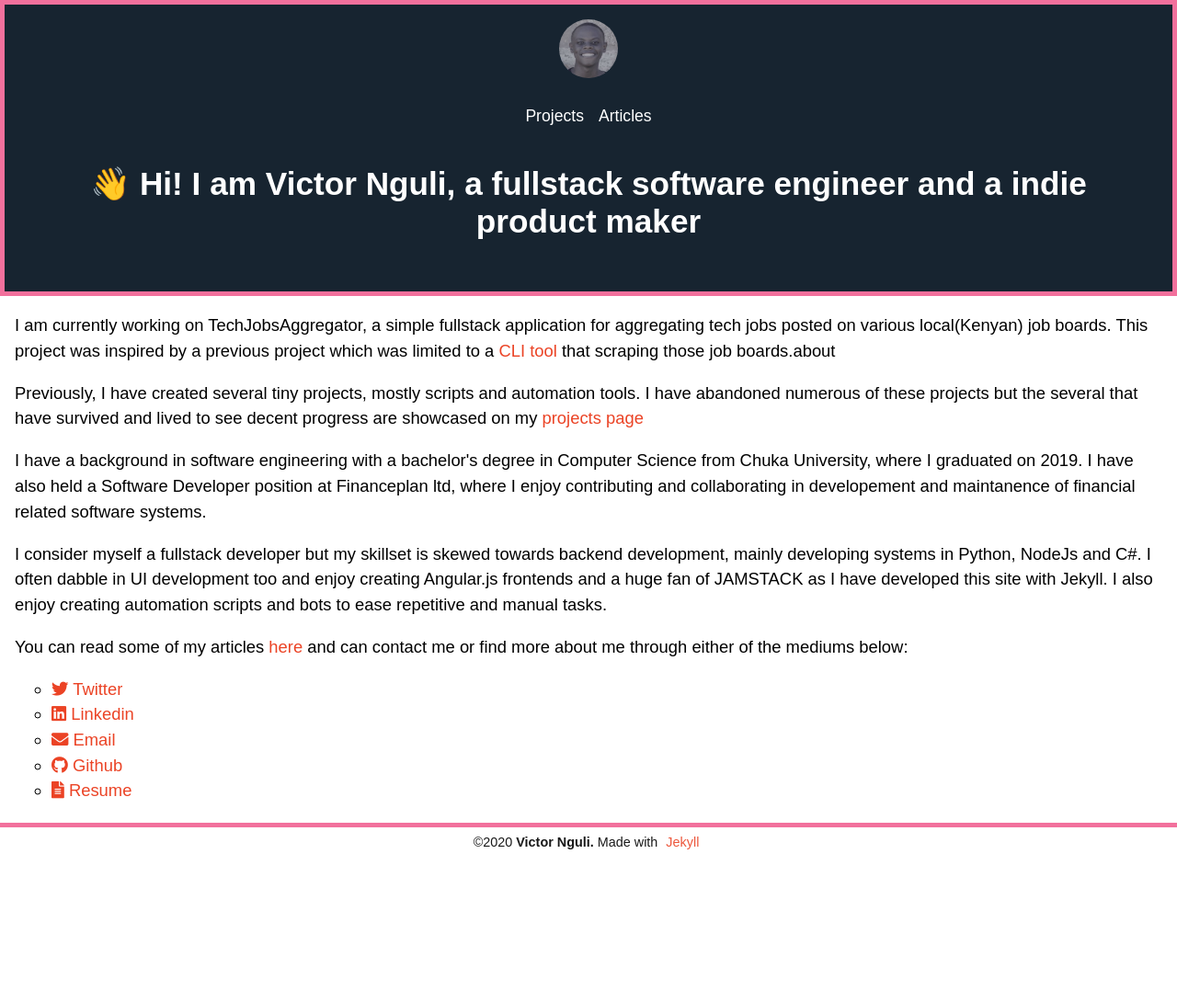
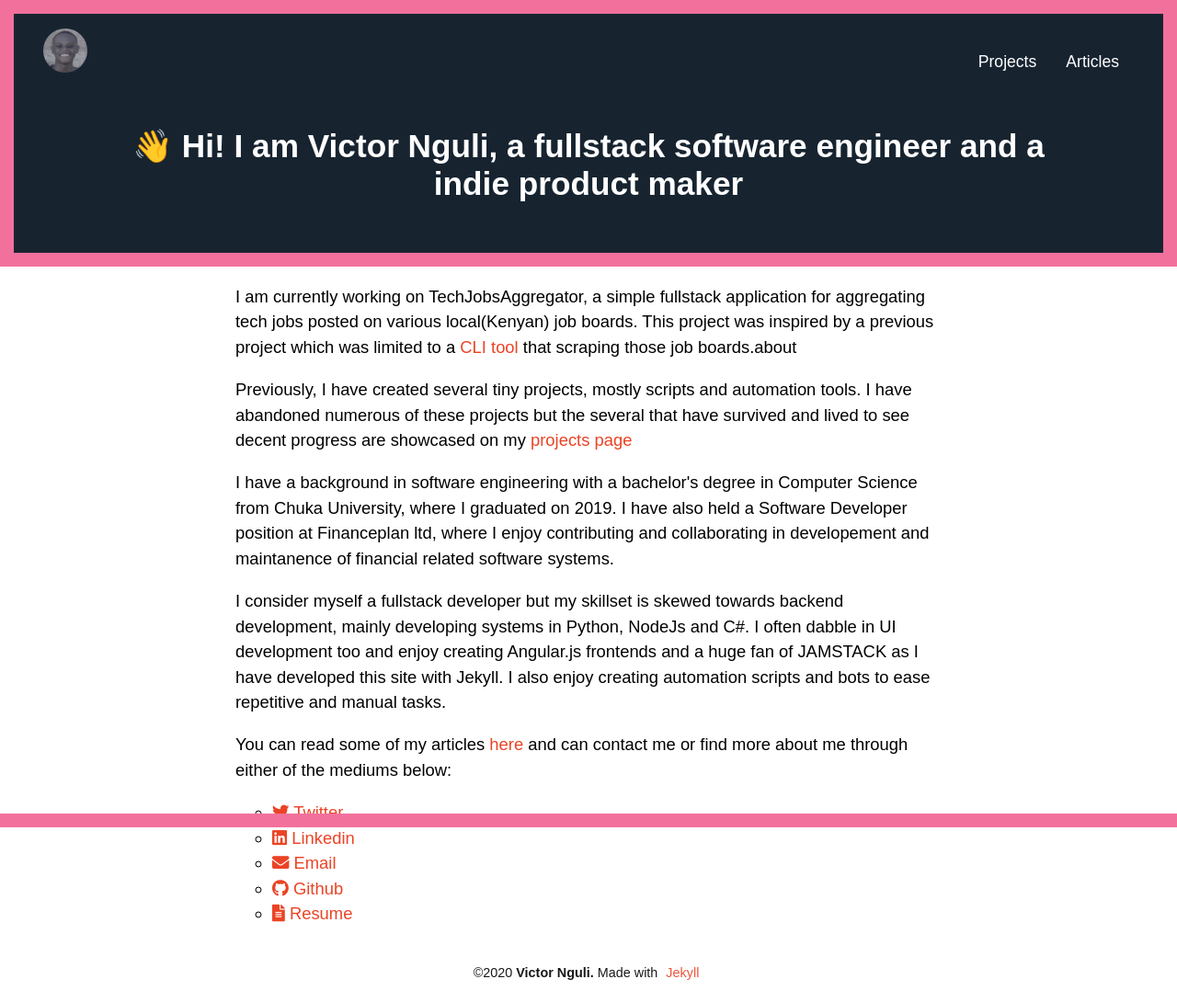
Before and after one commit to Victornguli/victornjoseph.com, a Jekyll site: the page built from index.md, in a window 1280 px wide. Shown: the whole page at 92% size. Built offline with Jekyll 4.4.1, drawn with Linux system fonts in a browser that asks for light colours; nearby versions of some CDN libraries; before the commit the page ends 940 px from its top, so only the background shows below that.

Commit message:
add large-screen layout

```diff
--- a/_sass/_config.scss
+++ b/_sass/_config.scss
@@ -10,34 +10,34 @@ $background: #172430;
 
 
 // Media Query Mixins
-@mixin mediaSm {
+// @mixin mediaSm {
 
-    // Small screen media query
-    @media screen and (max-width: 570px) {
+//     // Small screen media query
+//     @media screen and (max-width: 570px) {
+//         @content;
+//     }
+// }
+
+// @mixin mediaMd {
+
+//     // Medium screen media query
+//     @media screen and (max-width: 990px) {
+//         @content;
+//     }
+// }
+
+@mixin mediaLg {
+
+    // Large screen media query
+    @media screen and (min-width: 768px) {
         @content;
     }
 }
 
-@mixin mediaMd {
+// @mixin mediaXl {
 
-    // Medium screen media query
-    @media screen and (max-width: 991px) {
-        @content;
-    }
-}
-
-@mixin mediaLg {
-
-    // Large screen media query
-    @media screen and (max-width: 1170px) {
-        @content;
-    }
-}
-
-@mixin mediaXl {
-
-    // Extra Large screen media query
-    @media screen and (max-width: 768px) {
-        @content;
-    }
-}
+//     // Extra Large screen media query
+//     @media screen and (max-width: 1168px) {
+//         @content;
+//     }
+// }
--- a/_sass/_mobile.scss
+++ b/_sass/_mobile.scss
@@ -1,80 +1,101 @@
-// Widescreens
-@include mediaXl {}
+// Desktops and laptops
+@include mediaLg {
+    body {
+        &::before {
+            height: 15px;
+        }
 
-// Desktops and laptops
-@include mediaLg {}
-
-// Tablets and small laptops
-@include mediaMd {
-    body {
-        margin: 0rem 1.75rem;
+        &::after {
+            height: 15px;
+        }
     }
 
-    .projects {
-        .title {
-            font-size: 2rem;
-            margin-bottom: 0.55rem;
-        }
+    .container {
+        .banner {
+            border: 15px solid $primary-color;
 
-        .project-list {
-            margin: 1.5rem auto auto auto;
+            .nav {
+                padding: 1rem 2rem 0 2rem;
+                display: flex;
+                flex-direction: row;
+                justify-content: space-between;
 
-            .project-item {
-                display: block;
-
-                .project-img,
-                .details {
-                    display: block;
-                    grid-area: img;
-                    width: 100%;
+                .nav-brand {
+                    .nav-brand-img {
+                        height: 3rem;
+                        width: 3rem;
+                    }
                 }
 
-                .details {
-                    .project-title {
-                        margin-top: 1rem;
+                ul.nav-list {
+                    li.nav-item {
+                        padding: 0.5rem 1rem 0.5rem 1rem;
                     }
                 }
             }
+
+            .banner-content {
+                width: 80%;
+            }
         }
-    }
 
-    .about {
-        display: block;
-
-        .bio,
-        .education,
-        .work-history {
-            margin-bottom: 1rem;
-            display: block;
-        }
-    }
-
-    .contact {
-        .contact-form {
-            form {
-                width: 100%;
-            }
+        .main {
+            width: 60%;
+            margin: auto;
         }
     }
 }
 
-// Smartphones
-@include mediaSm {
-    body {
-        margin: 0rem 1.75rem;
-    }
+// Tablets and small laptops
+// @include mediaMd {
+//     body {
+//         margin: 0rem 1.75rem;
+//     }
 
-    .header .navbar .navbar-nav .nav-item.top {
-        margin-top: 1rem;
-    }
+//     .projects {
+//         .title {
+//             font-size: 2rem;
+//             margin-bottom: 0.55rem;
+//         }
 
-    .contact {
-        box-sizing: none;
+//         .project-list {
+//             margin: 1.5rem auto auto auto;
 
-        .contact-form {
-            form {
-                width: 100%;
-            }
-        }
-    }
-}
+//             .project-item {
+//                 display: block;
+
+//                 .project-img,
+//                 .details {
+//                     display: block;
+//                     grid-area: img;
+//                     width: 100%;
+//                 }
+
+//                 .details {
+//                     .project-title {
+//                         margin-top: 1rem;
+//                     }
+//                 }
+//             }
+//         }
+//     }
+
+//     .about {
+//         display: block;
+
+//         .bio,
+//         .education,
+//         .work-history {
+//             margin-bottom: 1rem;
+//             display: block;
+//         }
+//     }
+
+//     .contact {
+//         .contact-form {
+//             form {
+//                 width: 100%;
+//             }
+//         }
+//     }
+// }
--- a/assets/css/main.scss
+++ b/assets/css/main.scss
@@ -170,7 +170,7 @@ body {
         opacity: 0.9;
         width: 90%;
         margin: auto;
-        padding: 1rem 0;
+        padding: 1.5rem 0;
         text-align: center;
         a {
             text-decoration: none;
@@ -187,4 +187,4 @@ body {
 }
 
 // Responsive styles and media queries
-// @import 'mobile';
+@import 'mobile';
```
